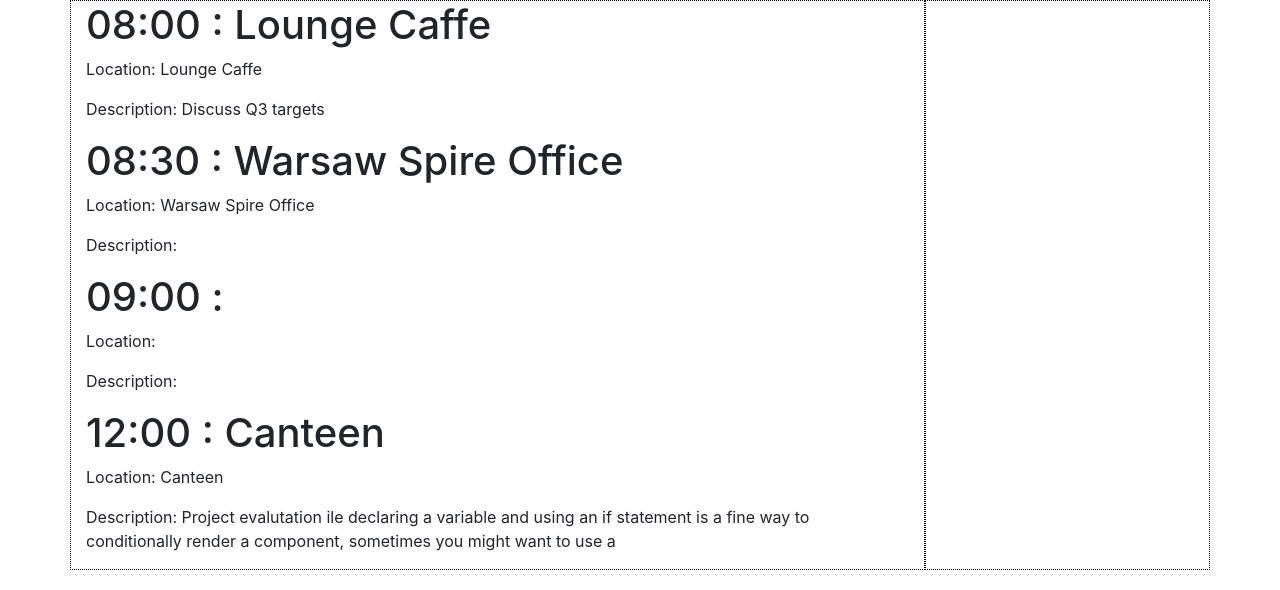
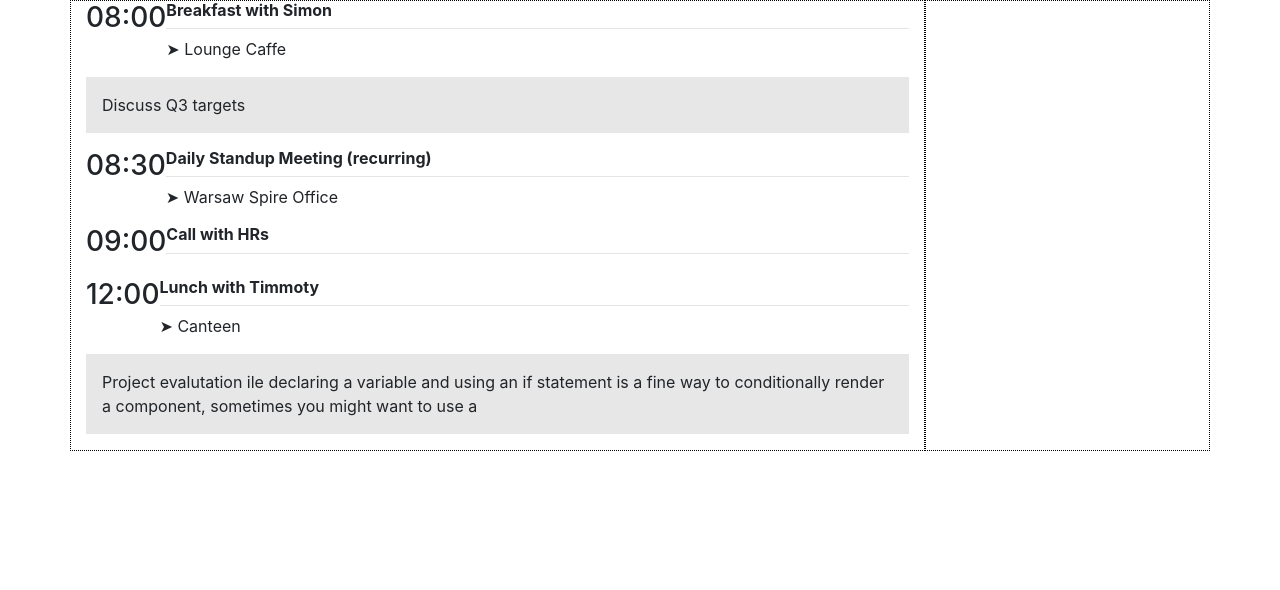
Before and after one commit to HerculesGit/agenda-app, an Angular app: page / in a window 1280 px wide. Shown: the top 590 px of the page. Built offline with nearby package versions, Linux system fonts and the light colour scheme.

Commit message:
Conditional redering using ngIf

```diff
--- a/src/app/components/event/event.component.html
+++ b/src/app/components/event/event.component.html
@@ -1,3 +1,24 @@
-<h1> {{value.time}} : {{value.location}} </h1>
-<p> Location: {{value.location}} </p>
-<p> Description: {{value.description}} </p>
+<div class="media">
+  <h3 class="h3-responsive font-weight-bld-mr"> {{value.time}}</h3>
+  <div class="media-body mb-3">
+
+    <!-- cria um 'menos' no final da linha -->
+    <mdb-badge danger="true" class="text-center float-right"></mdb-badge>
+    <h6 class="mt-0 font-weight-bold">{{value.subject}}</h6>
+
+    <!-- hr sublinhado -->
+    <hr class="hr-bold mb-0 my-2" />
+    <p class="mb-0" *ngIf="value.location">
+
+      <!-- coloca ícone seta -->
+      &#10148;
+      <mdb-icon fas icon="location-arrow"></mdb-icon>
+      {{ value.location }}
+    </p>
+  </div>
+</div>
+<p class="p-3 blue-grey lighten-5 blue-grey lighten-5"
+  style="background-color: rgb(231, 231, 231)"
+  *ngIf="value.description">
+  {{ value.description }}
+</p>
```
